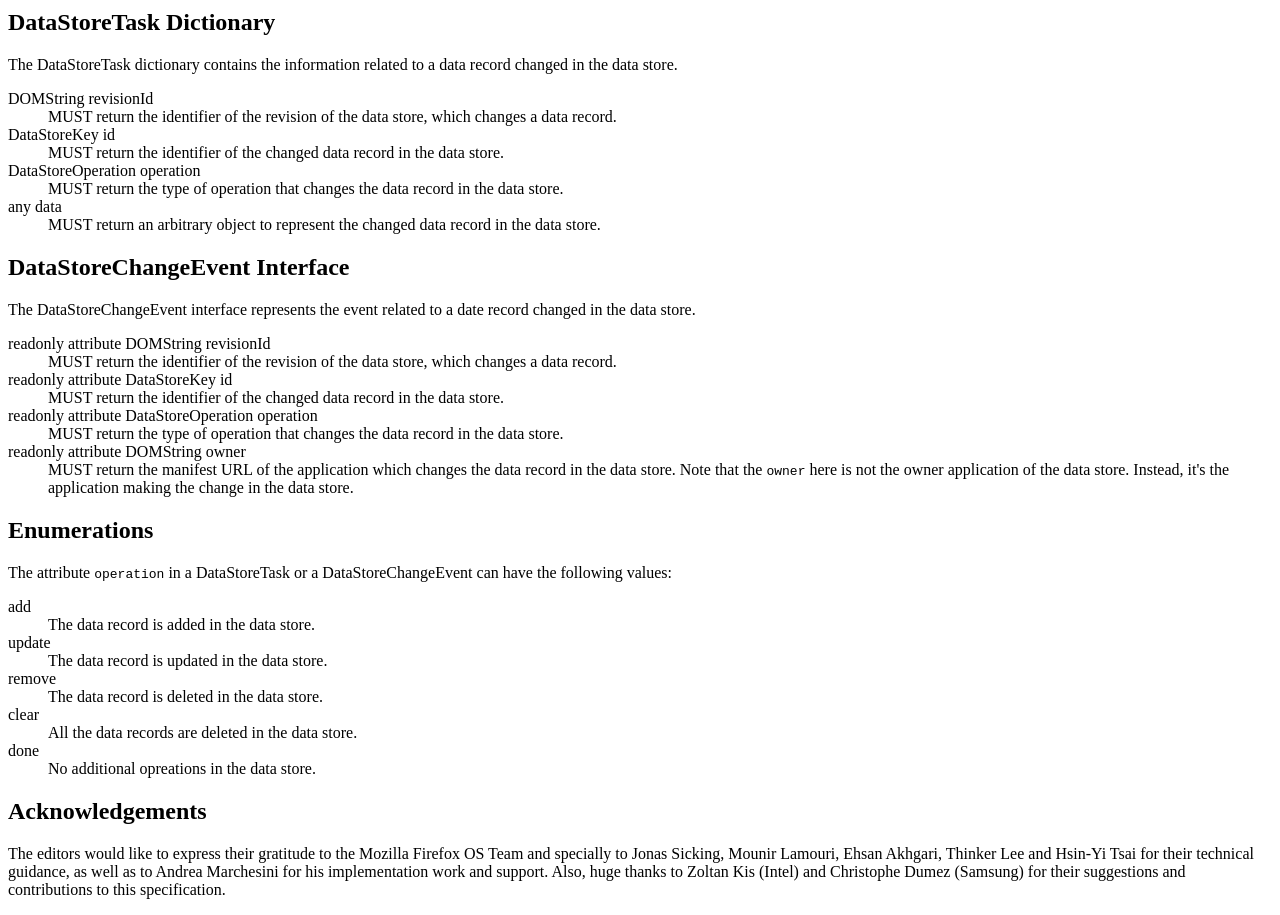
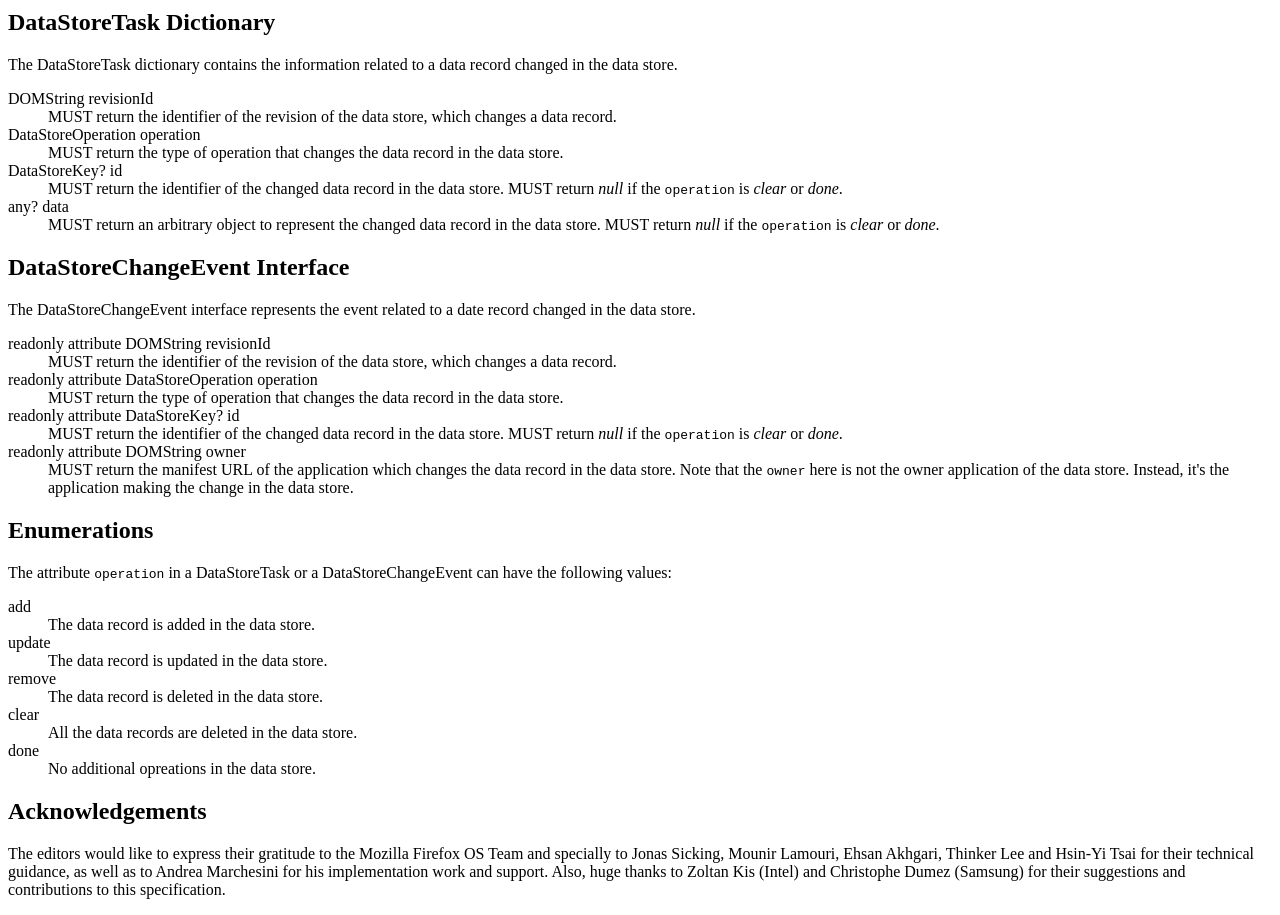
Before and after one commit to airpingu/data-store-api, a plain HTML site: page index.html in a window 1280 px wide. Shown: the part 6980-7895 px from the top of the page. Drawn offline with Linux system fonts and the light colour scheme.

Commit message:
{DataStoreTask|DataStoreChangeEvent}.id should be nullable.

```diff
--- a/index.html
+++ b/index.html
@@ -1075,22 +1075,24 @@ Style guide to contributors:
             changes a data record.
           </dd>
 
-        <dt>DataStoreKey id</dt>
-          <dd>
-            MUST return the identifier of the changed data record in the data
-            store.
-          </dd>
-
         <dt>DataStoreOperation operation</dt>
           <dd>
             MUST return the type of operation that changes the data record in
             the data store.
           </dd>
 
-        <dt>any data</dt>
+        <dt>DataStoreKey? id</dt>
+          <dd>
+            MUST return the identifier of the changed data record in the data
+            store. MUST return <em>null</em> if the <code>operation</code>
+            is <em>clear</em> or <em>done</em>.
+          </dd>
+
+        <dt>any? data</dt>
           <dd>
             MUST return an arbitrary object to represent the changed data record
-            in the data store.
+            in the data store. MUST return <em>null</em> if the
+            <code>operation</code> is <em>clear</em> or <em>done</em>.
           </dd>
       </dl>
     </section>
@@ -1109,16 +1111,17 @@ Style guide to contributors:
             changes a data record.
           </dd>
 
-        <dt>readonly attribute DataStoreKey id</dt>
-          <dd>
-            MUST return the identifier of the changed data record in the data
-            store.
-          </dd>
-
         <dt>readonly attribute DataStoreOperation operation</dt>
           <dd>
             MUST return the type of operation that changes the data record in
             the data store.
+          </dd>
+
+        <dt>readonly attribute DataStoreKey? id</dt>
+          <dd>
+            MUST return the identifier of the changed data record in the data
+            store. MUST return <em>null</em> if the <code>operation</code> is
+            <em>clear</em> or <em>done</em>.
           </dd>
 
         <dt>readonly attribute DOMString owner</dt>
```
